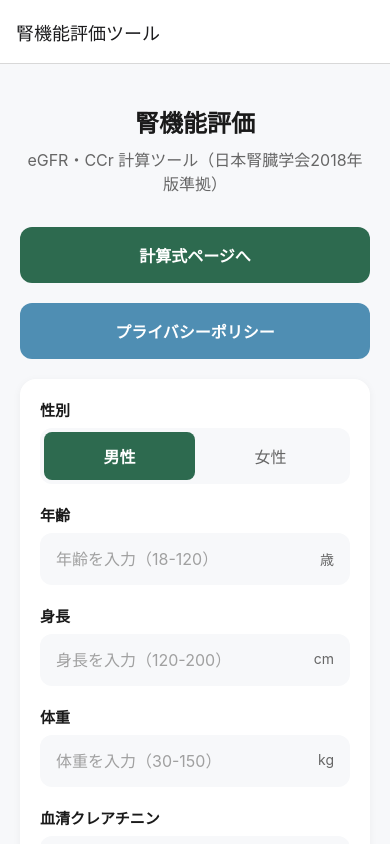
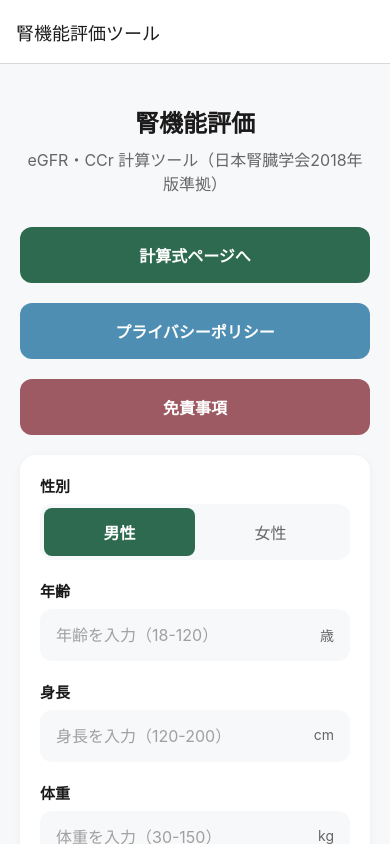
Before and after one commit to yutabee/RenalCalc, a React Native app: screen / in a window 390 px wide. Built offline with nearby package versions, Linux system fonts and the light colour scheme.

Commit message:
Add DisclaimerScreen and navigation; update styles and comments

```diff
--- a/App.tsx
+++ b/App.tsx
@@ -33,7 +33,7 @@ const PrivacyPolicyScreen: React.FC = () => {
   );
 };
 
-// 計算式一覧ページ（以前作成したものと同様の例）
+// 計算式一覧ページ
 const FormulasPage: React.FC = () => {
   return (
     <ScrollView style={styles.privacyContainer}>
@@ -44,6 +44,20 @@ const FormulasPage: React.FC = () => {
       <Text style={styles.privacyParagraph}>
         - eGFR: 日本腎臓学会2018年版推算式{'\n'}- CCr: Cockcroft-Gault式 +
         日本人補正{'\n'}- BSA: 藤本式{'\n'}- CKD重症度分類: G1 ~ G5 の基準
+      </Text>
+    </ScrollView>
+  );
+};
+
+// 免責事項ページ
+const DisclaimerScreen: React.FC = () => {
+  return (
+    <ScrollView style={styles.privacyContainer}>
+      <Text style={styles.privacyTitle}>免責事項</Text>
+      <Text style={styles.privacyParagraph}>
+        このアプリで提供される情報および計算結果は、医療専門家の指導・判断を置き換えるものではありません。あくまで参考値としてご利用いただき、最終的な医療上の判断は必ず医師等の有資格の医療従事者にご相談ください。
+        {'\n\n'}
+        アプリ提供者は、このアプリの利用によるいかなる損害、トラブル、損失に対して一切の責任を負いません。ユーザーは自己責任で本アプリを利用してください。
       </Text>
     </ScrollView>
   );
@@ -306,6 +320,16 @@ const HomeScreen: React.FC<{navigation: any}> = ({navigation}) => {
             <Text style={styles.calculateButtonText}>プライバシーポリシー</Text>
           </TouchableOpacity>
 
+          {/* 免責事項ページへのボタン追加 */}
+          <TouchableOpacity
+            style={[
+              styles.calculateButton,
+              {marginBottom: 20, backgroundColor: '#9E5A63'},
+            ]}
+            onPress={() => navigation.navigate('Disclaimer')}>
+            <Text style={styles.calculateButtonText}>免責事項</Text>
+          </TouchableOpacity>
+
           <View style={styles.inputSection}>
             <View style={styles.inputGroup}>
               <Text style={styles.label}>性別</Text>
@@ -466,6 +490,11 @@ const RootApp: React.FC = () => {
           name="PrivacyPolicy"
           component={PrivacyPolicyScreen}
           options={{title: 'プライバシーポリシー'}}
+        />
+        <Stack.Screen
+          name="Disclaimer"
+          component={DisclaimerScreen}
+          options={{title: '免責事項'}}
         />
       </Stack.Navigator>
     </NavigationContainer>
@@ -645,7 +674,6 @@ const styles = StyleSheet.create({
     borderColor: '#2D6A4F',
     borderWidth: 2,
   },
-  // 計算式表示用のスタイル
   formulaSection: {
     marginTop: 24,
     backgroundColor: '#FFFFFF',
@@ -689,7 +717,7 @@ const styles = StyleSheet.create({
     lineHeight: 18,
     marginBottom: 16,
   },
-  // プライバシーポリシースタイル
+  // プライバシーポリシー、免責事項などのページスタイル
   privacyContainer: {
     flex: 1,
     backgroundColor: '#FFFFFF',
```
